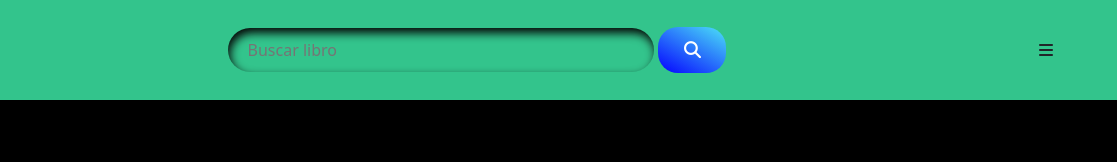
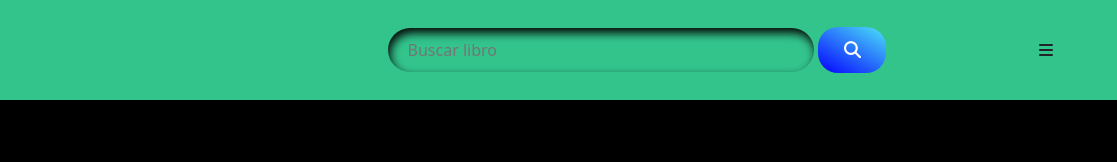
Before and after one commit to MichaelSani05/TrabajoFinalLM, a plain HTML site: page index.html in a window 1280 px wide. Shown: the top 162 px of the page, 163-1280 px from the left. Drawn offline with nearby package versions, Linux system fonts and the light colour scheme.

Commit message:
M-auto a search

```diff
--- a/index.html
+++ b/index.html
@@ -25,7 +25,7 @@
         <div id="logo" class="col-3 h-100">
             <img src="IMG/LOGO-MS.png" alt="" class="h-100">
         </div>
-        <div id="menu-search" class="col-6 text-center">
+        <div id="menu-search" class="col-6 text-center m-auto">
             <input id="searchInput" placeholder="Buscar libro" class="input col-8 m-auto" name="text" type="text">
             <button id="searchButton" onclick="buscarLibro()" class="button2"><i class="fa-solid fa-magnifying-glass"></i></button>
             <div id="resultados"></div>
```
